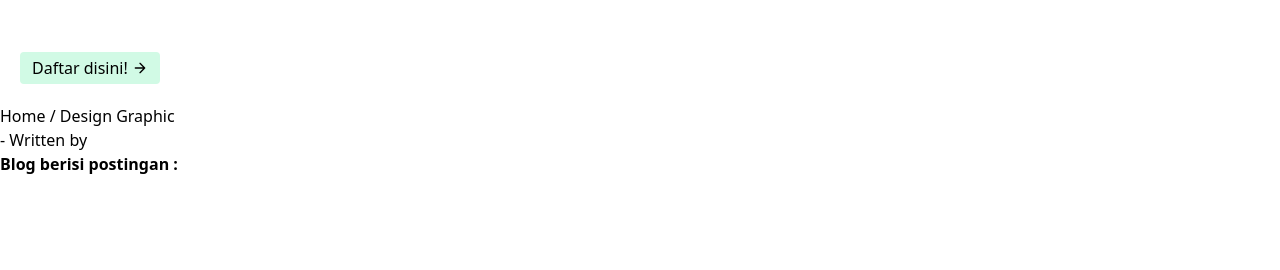
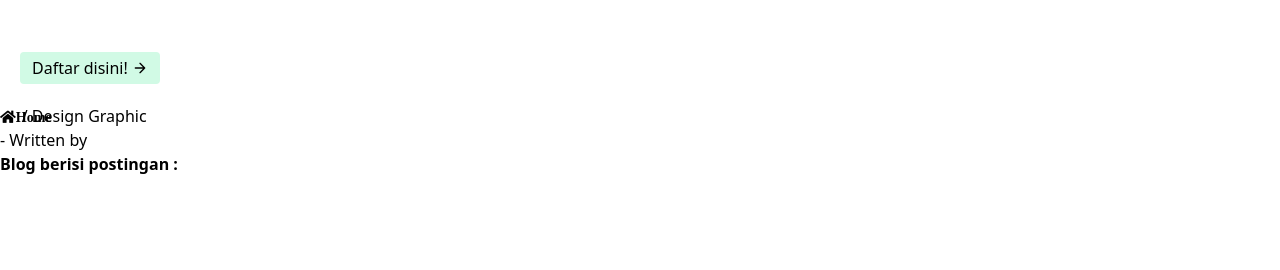
Before and after one commit to rafi-sudo/web-multiskill, a Jekyll site: the page built from kursus-desain.md, in a window 1280 px wide. Shown: the part 389-659 px from the top of the page. Built offline with Jekyll 4.4.1, drawn with Linux system fonts in a browser that asks for light colours.

Commit message:
sentuhan  breadcrumb

```diff
--- a/_includes/breadcrumbs.html
+++ b/_includes/breadcrumbs.html
@@ -1,6 +1,6 @@
 <div id="breadcrumbs">
 {% assign crumbs = page.url | remove:'/index.html' | split: '/' %}
-<a href="/">Home</a>
+<i class="fas fa-home fa-sm fa-fw"><a href="/">Home</a></i>
 {% for crumb in crumbs offset: 1 %}
   {% if forloop.last %}
     / {{ page.title }}
```
